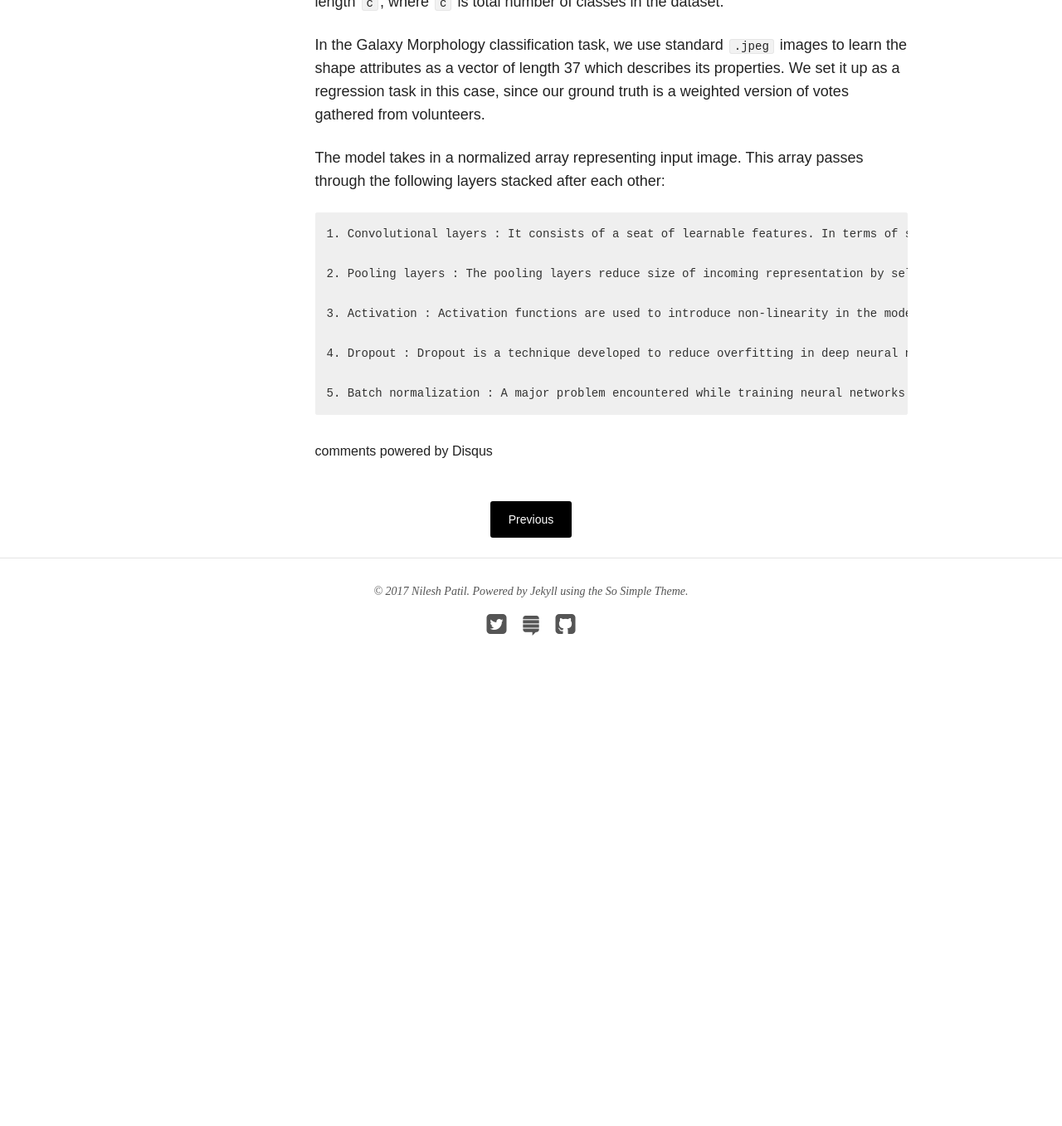
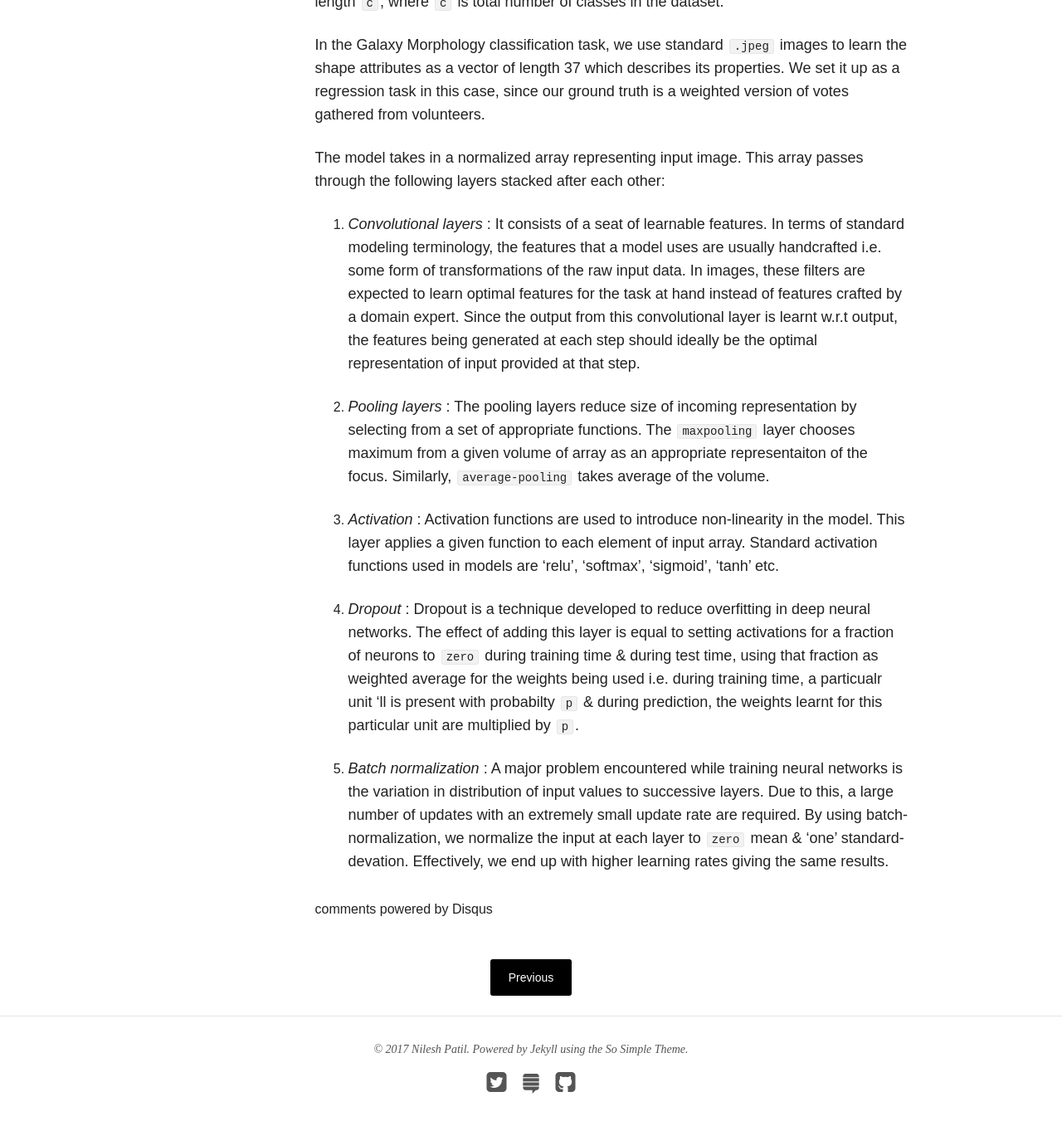
Before and after one commit to nilesh-patil/nilesh-patil.github.io, a Jekyll site: the page built from _posts/blog/2017-07-25-galactic-morphology-using-deep-learning.md, in a window 1280 px wide and 1400 px high, scrolled down 4011 px. Shown: the top 1357 px of the window at 83% size. Built offline with Jekyll 4.4.1, drawn with Linux system fonts in a browser that asks for light colours; nearby versions of some CDN libraries; comment, search, counter and statistics services are not loaded; before the commit the page ends 4875 px from its top, so only the background shows below that.

Commit message:
updated galaxy

```diff
--- a/_posts/blog/2017-07-25-galactic-morphology-using-deep-learning.md
+++ b/_posts/blog/2017-07-25-galactic-morphology-using-deep-learning.md
@@ -60,12 +60,13 @@
 
 The model takes in a normalized array representing input image. This array passes through the following layers stacked after each other:
 
-    1. Convolutional layers : It consists of a seat of learnable features. In terms of standard modeling terminology, the features that a model uses are usually handcrafted i.e. some form of transformations of the raw input data. In images, these filters are expected to learn optimal features for the task at hand instead of features crafted by a domain expert. Since the output from this convolutional layer is learnt w.r.t output, the features being generated at each step should ideally be the optimal representation of input provided at that step.
 
-    2. Pooling layers : The pooling layers reduce size of incoming representation by selecting from a set of appropriate functions. The `maxpooling` layer chooses maximum from a given volume of array as an appropriate representaiton of the focus. Similarly, `average-pooling` takes average of the volume.
+1. *Convolutional layers* : It consists of a seat of learnable features. In terms of standard modeling terminology, the features that a model uses are usually handcrafted i.e. some form of transformations of the raw input data. In images, these filters are expected to learn optimal features for the task at hand instead of features crafted by a domain expert. Since the output from this convolutional layer is learnt w.r.t output, the features being generated at each step should ideally be the optimal representation of input provided at that step.
 
-    3. Activation : Activation functions are used to introduce non-linearity in the model. This layer applies a given function to each element of input array. Standard activation functions used in models are 'relu', 'softmax', 'sigmoid', 'tanh' etc.
+2. *Pooling layers* : The pooling layers reduce size of incoming representation by selecting from a set of appropriate functions. The `maxpooling` layer chooses maximum from a given volume of array as an appropriate representaiton of the focus. Similarly, `average-pooling` takes average of the volume.
 
-    4. Dropout : Dropout is a technique developed to reduce overfitting in deep neural networks. The effect of adding this layer is equal to setting activations for a fraction of neurons to `zero` during training time & during test time, using that fraction as weighted average for the weights being used i.e. during training time, a particualr unit 'll is present with probabilty `p` & during prediction, the weights learnt for this particular unit are multiplied by `p`.
+3. *Activation* : Activation functions are used to introduce non-linearity in the model. This layer applies a given function to each element of input array. Standard activation functions used in models are 'relu', 'softmax', 'sigmoid', 'tanh' etc.
 
-    5. Batch normalization : A major problem encountered while training neural networks is the variation in distribution of input values to successive layers. Due to this, a large number of updates with an extremely small update rate are required. By using batch-normalization, we normalize the input at each layer to `zero` mean & 'one' standard-devation. Effectively, we end up with higher learning rates giving the same results.
+4. *Dropout* : Dropout is a technique developed to reduce overfitting in deep neural networks. The effect of adding this layer is equal to setting activations for a fraction of neurons to `zero` during training time & during test time, using that fraction as weighted average for the weights being used i.e. during training time, a particualr unit 'll is present with probabilty `p` & during prediction, the weights learnt for this particular unit are multiplied by `p`.
+
+5. *Batch normalization* : A major problem encountered while training neural networks is the variation in distribution of input values to successive layers. Due to this, a large number of updates with an extremely small update rate are required. By using batch-normalization, we normalize the input at each layer to `zero` mean & 'one' standard-devation. Effectively, we end up with higher learning rates giving the same results.
```
